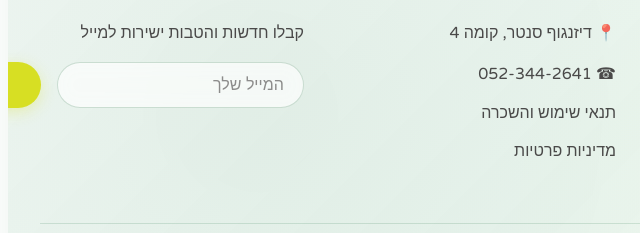
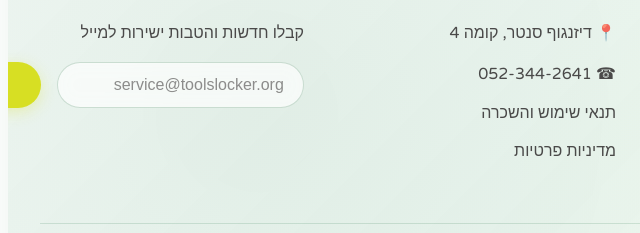
Before and after one commit to toolslocker/toolslocker--, a plain HTML site: page index.html in a window 1280 px wide. Shown: the part 4973-5206 px from the top of the page, 0-640 px from the left. Drawn offline with Linux system fonts and the light colour scheme.

Commit message:
Update index.html

```diff
--- a/index.html
+++ b/index.html
@@ -1684,7 +1684,7 @@
                     <h3>הירשמו לעדכונים</h3>
                     <p>קבלו חדשות והטבות ישירות למייל</p>
                     <form class="newsletter-form" onsubmit="return false;">
-                        <input type="email" placeholder="המייל שלך" required>
+                        <input type="email" placeholder=service@toolslocker.org>
                         <button type="submit">הרשמה</button>
                     </form>
                 </div>
```
